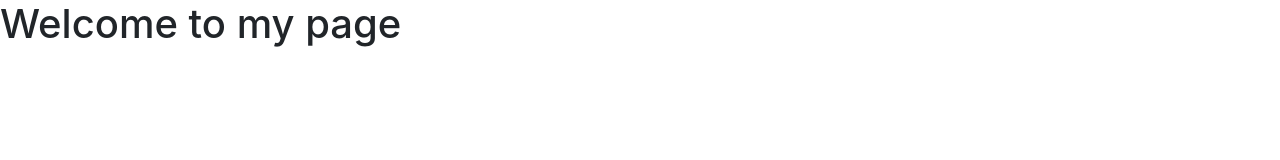
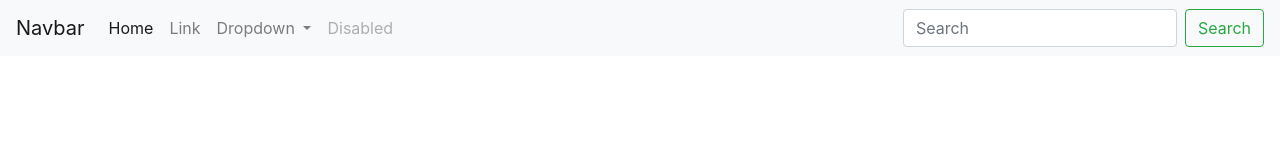
Before and after one commit to tonythanuvelil/tonythanuvelil.github.io, a plain HTML site: page index.html in a window 1280 px wide. Drawn offline with nearby package versions, Linux system fonts and the light colour scheme.

Commit message:
navbar added

```diff
--- a/index.html
+++ b/index.html
@@ -7,7 +7,41 @@
     <title>Tony Thanuvelil</title>
   </head>
   <body>
-    <h1>Welcome to my page</h1>
+    <nav class="navbar navbar-expand-lg navbar-light bg-light">
+      <a class="navbar-brand" href="#">Navbar</a>
+      <button class="navbar-toggler" type="button" data-toggle="collapse" data-target="#navbarSupportedContent" aria-controls="navbarSupportedContent" aria-expanded="false" aria-label="Toggle navigation">
+        <span class="navbar-toggler-icon"></span>
+      </button>
+
+      <div class="collapse navbar-collapse" id="navbarSupportedContent">
+        <ul class="navbar-nav mr-auto">
+          <li class="nav-item active">
+            <a class="nav-link" href="#">Home <span class="sr-only">(current)</span></a>
+          </li>
+          <li class="nav-item">
+            <a class="nav-link" href="#">Link</a>
+          </li>
+          <li class="nav-item dropdown">
+            <a class="nav-link dropdown-toggle" href="#" id="navbarDropdown" role="button" data-toggle="dropdown" aria-haspopup="true" aria-expanded="false">
+              Dropdown
+            </a>
+            <div class="dropdown-menu" aria-labelledby="navbarDropdown">
+              <a class="dropdown-item" href="#">Action</a>
+              <a class="dropdown-item" href="#">Another action</a>
+              <div class="dropdown-divider"></div>
+              <a class="dropdown-item" href="#">Something else here</a>
+            </div>
+          </li>
+          <li class="nav-item">
+            <a class="nav-link disabled" href="#" tabindex="-1" aria-disabled="true">Disabled</a>
+          </li>
+        </ul>
+        <form class="form-inline my-2 my-lg-0">
+          <input class="form-control mr-sm-2" type="search" placeholder="Search" aria-label="Search">
+          <button class="btn btn-outline-success my-2 my-sm-0" type="submit">Search</button>
+        </form>
+      </div>
+    </nav>
     <script src="https://code.jquery.com/jquery-3.3.1.slim.min.js" integrity="sha384-q8i/X+965DzO0rT7abK41JStQIAqVgRVzpbzo5smXKp4YfRvH+8abtTE1Pi6jizo" crossorigin="anonymous"></script>
     <script src="https://cdnjs.cloudflare.com/ajax/libs/popper.js/1.14.7/umd/popper.min.js" integrity="sha384-UO2eT0CpHqdSJQ6hJty5KVphtPhzWj9WO1clHTMGa3JDZwrnQq4sF86dIHNDz0W1" crossorigin="anonymous"></script>
     <script src="https://stackpath.bootstrapcdn.com/bootstrap/4.3.1/js/bootstrap.min.js" integrity="sha384-JjSmVgyd0p3pXB1rRibZUAYoIIy6OrQ6VrjIEaFf/nJGzIxFDsf4x0xIM+B07jRM" crossorigin="anonymous"></script>
```
